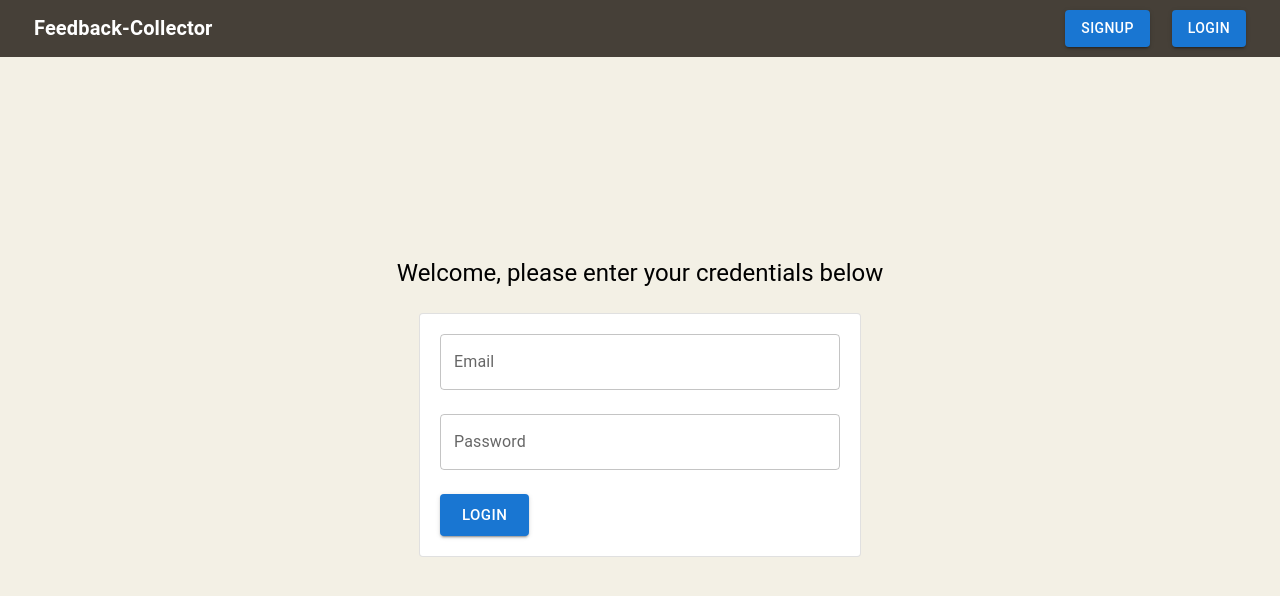
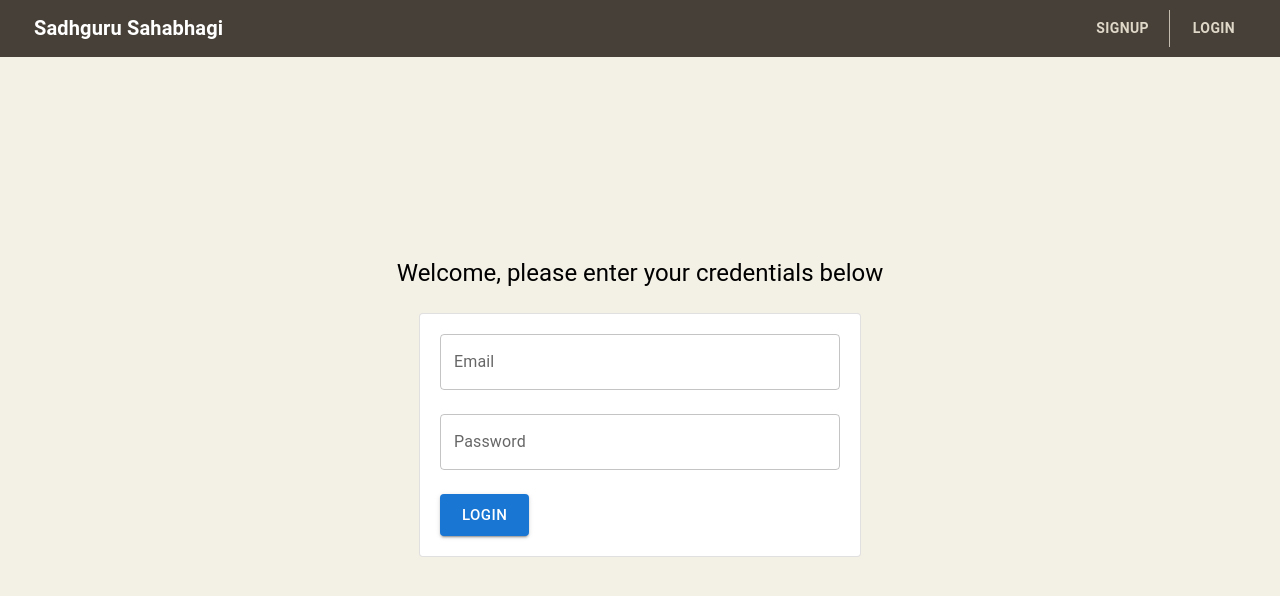
Before and after one commit to NaksH1/feedback-collector, a React (Vite) app in the folder frontend/: page /admin/login in a window 1280 px wide. Shown: the top 596 px of the page. Built offline with nearby package versions, Linux system fonts and the light colour scheme; no server answers.

Commit message:
Changes done on AppBar

```diff
--- a/frontend/src/components/AddPVFeedback.jsx
+++ b/frontend/src/components/AddPVFeedback.jsx
@@ -1,4 +1,4 @@
-import { Card, CardContent, Divider, FormControl, Radio, RadioGroup, FormControlLabel, Grid, Stack, Typography, Button, FormHelperText, Snackbar, Alert, TextField } from "@mui/material";
+import { Card, CardContent, Divider, FormControl, Radio, RadioGroup, FormControlLabel, Grid, Stack, Typography, Button, FormHelperText, Snackbar, Alert, TextField, CardHeader } from "@mui/material";
 import { useEffect, useState } from "react";
 import { useLocation, useNavigate } from "react-router-dom";
 import axios from "axios";
--- a/frontend/src/components/AppBar.jsx
+++ b/frontend/src/components/AppBar.jsx
@@ -3,24 +3,30 @@ import { useEffect, useState } from "react";
 import { useNavigate } from "react-router-dom";
 import axios from "axios";
 import AccountCircleIcon from '@mui/icons-material/AccountCircle';
+import { useAuth } from "../api/AuthContext";
 
 function Appbar() {
   const navigate = useNavigate();
   const [userName, setUserName] = useState(null);
-  const [isLoggedIn, setIsLoggedIn] = useState(false);
-
+  const { isAuthenticated, setIsAuthenticated } = useAuth();
   useEffect(() => {
+    if (isAuthenticated) {
+      const token = localStorage.getItem('token');
+      if (token) {
         axios({
           method: 'get',
           url: 'http://localhost:3000/admin/me',
           headers: {
-        "Authorization": "Bearer " + localStorage.getItem("token")
+            "Authorization": "Bearer " + token
           }
         }).then((res) => {
           setUserName(res.data.name);
-      setIsLoggedIn(true);
-    })
-  }, [])
+        }).catch((err) => {
+          console.error(err)
+        });
+      }
+    }
+  }, [isAuthenticated])
 
 
   function handleSignup() {
@@ -31,7 +37,7 @@ function Appbar() {
   }
   function handleLogout() {
     localStorage.removeItem("token");
-    setIsLoggedIn(false);
+    setIsAuthenticated(false);
     setUserName(null);
     window.location = '/admin/login';
   }
@@ -47,10 +53,10 @@ function Appbar() {
         <Container maxWidth="xl">
           <Stack direction="row" justifyContent="space-between" alignItems="center">
             <Stack direction="row" spacing={1.5}>
-              <Typography variant="h6" sx={{ fontWeight: 'bold', color: '#ffffff', marginRight: '15px' }}>
-                Feedback-Collector
+              <Typography variant="h6" sx={{ fontWeight: 'bold', color: '#fff', marginRight: '15px' }}>
+                Sadhguru Sahabhagi
               </Typography>
-              {isLoggedIn ?
+              {isAuthenticated ?
                 <Stack direction="row" spacing={1.5}>
                   <Button variant="text" onClick={() => navigateEvent()}
                     sx={{
@@ -58,7 +64,7 @@ function Appbar() {
                         color: '#cc4521'
                       }
                     }}
-                  >EVENTS</Button>
+                  >PROGRAMS</Button>
                   <Divider orientation="vertical" flexItem sx={{ backgroundColor: '#dfd7c8' }} />
                   <Button variant="text" onClick={() => navigateDashboard()}
                     sx={{
@@ -66,15 +72,15 @@ function Appbar() {
                         color: '#cc4521'
                       }
                     }}
-                  >VOLUNTEER</Button>
+                  >VOLUNTEERS</Button>
                 </Stack>
                 : <></>
               }
             </Stack>
-            {isLoggedIn ? (
+            {isAuthenticated ? (
               <Stack direction="row" alignItems="center" >
                 <AccountCircleIcon sx={{ color: '#fff', marginRight: '5px' }} />
-                <Typography sx={{ marginRight: '20px', fontWeight: 'bold', color: '#ffffff' }}> {userName} </Typography>
+                <Typography sx={{ marginRight: '20px', fontWeight: 'bold', color: '#fff' }}> {userName} </Typography>
                 <Button variant="contained" onClick={handleLogout}
                   sx={{
                     backgroundColor: '#e91e63',
@@ -88,8 +94,17 @@ function Appbar() {
               </Stack>
             ) : (
               <Stack direction="row" spacing={1.5}>
-                <Button variant="contained" style={{ marginRight: 10 }} onClick={handleSignup}>Signup</Button>
-                <Button variant="contained" onClick={handleLogin}>Login</Button>
+                <Button variant="text" onClick={handleSignup} sx={{
+                  color: '#dfd7c8', fontWeight: 'bold', '&:hover': {
+                    color: '#cc4521'
+                  }
+                }}>Signup</Button>
+                <Divider orientation="vertical" flexItem sx={{ backgroundColor: '#dfd7c8' }} />
+                <Button variant="text" onClick={handleLogin} sx={{
+                  color: '#dfd7c8', fontWeight: 'bold', '&:hover': {
+                    color: '#cc4521'
+                  }
+                }}>Login</Button>
               </Stack>
             )}
           </Stack>
```
Also changed, not shown: 1 other file (tests, documents, lock files or other folders). Lines whose indentation alone changed are shown as unchanged.
